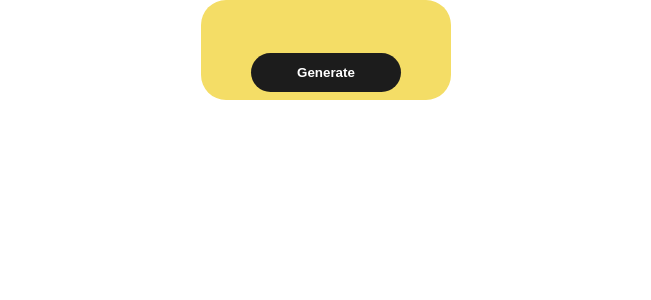
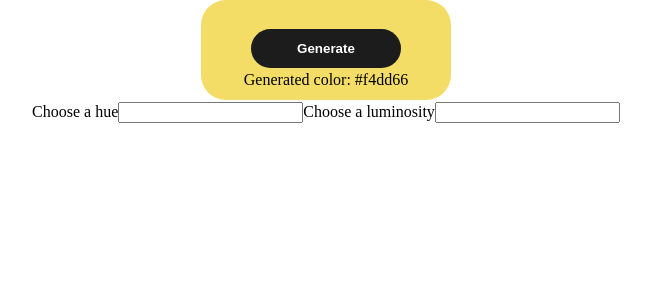
Before and after one commit to Wantaiq/react-random-color-generator, a React (Create React App) app: page / in a window 1280 px wide. Shown: the top 300 px of the page, without its empty margins (314-965 px from the left). Built offline with nearby package versions, Linux system fonts and the light colour scheme.

Commit message:
Initial solution

```diff
--- a/src/App.js
+++ b/src/App.js
@@ -1,4 +1,5 @@
 import './App.css';
+import HueForm from './components/HueForm';
 import RandomColorDiv from './components/RandomColorDiv';
 
 function App() {
--- /dev/null
+++ b/src/components/HueForm.js
@@ -0,0 +1,19 @@
+export default function HueForm(props) {
+  return (
+    <div className="form">
+      <label htmlFor="hue">Choose a hue</label>
+      <input
+        id="hue"
+        value={props.chosenHue}
+        onChange={(e) => props.handleHueChange(e)}
+      />
+      <label htmlFor="luminocsity">Choose a luminosity</label>
+      <input
+        onChange={(e) => props.handleLumChange(e)}
+        id="luminosity"
+        value={props.chosenLum}
+        maxLength="5"
+      />
+    </div>
+  );
+}
--- a/src/components/RandomColorDiv.js
+++ b/src/components/RandomColorDiv.js
@@ -1,20 +1,45 @@
 import randomColor from 'randomcolor';
 import { useState } from 'react';
 import Button from './Button';
+import HueForm from './HueForm';
 
 export default function RandomColorDiv() {
-  const [color, setColor] = useState(randomColor());
+  const [chosenHue, setChosenHue] = useState('');
+  const [chosenLum, setChosenLum] = useState('');
+  const [color, setColor] = useState(
+    randomColor({ luminosity: chosenLum, hue: chosenHue }),
+  );
+
   const style = {
     backgroundColor: color,
   };
 
   function handleClick() {
-    setColor((prevState) => randomColor());
+    setColor(randomColor({ luminosity: chosenLum, hue: chosenHue }));
   }
-  console.log(color);
+
+  function handleHueOnChange(event) {
+    setChosenHue(event.target.value);
+  }
+
+  function handleLumOnChange(event) {
+    setChosenLum(event.target.value);
+  }
+
+  console.log(chosenLum);
+
   return (
-    <div className="random-color" style={style}>
-      <Button handleClick={handleClick} />
-    </div>
+    <>
+      <div className="random-color" style={style}>
+        <Button handleClick={handleClick} />
+        <p className="gen-txt">Generated color: {color}</p>
+      </div>
+      <HueForm
+        handleHueChange={handleHueOnChange}
+        handleLumChange={handleLumOnChange}
+        lumValue={chosenLum}
+        hueValue={chosenHue}
+      />
+    </>
   );
 }
```
